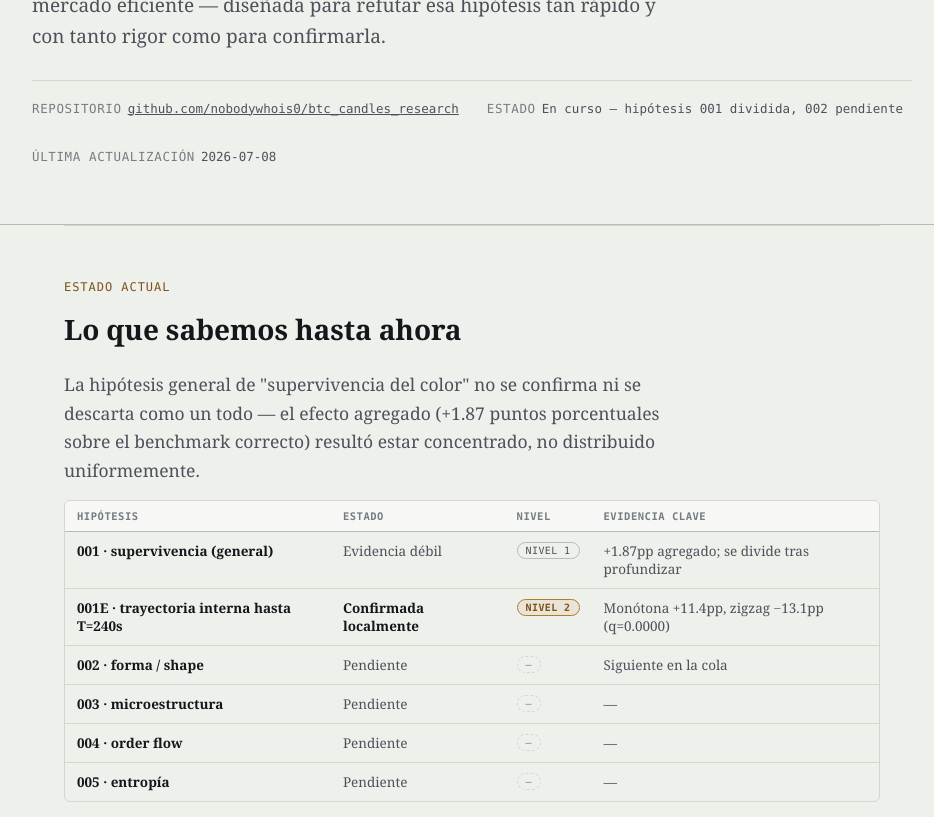
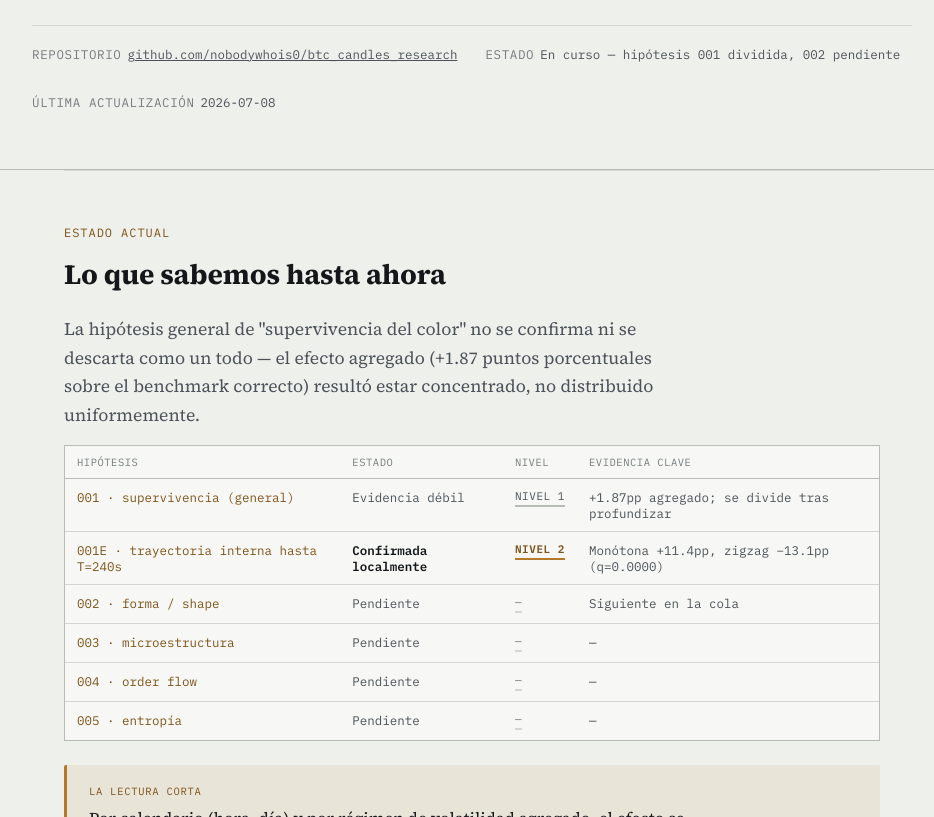
Before and after one commit to nobodywhois0/btc_candles_research, a plain HTML site: page docs/index.html in a window 1280 px wide. Shown: the part 357-1174 px from the top of the page, without its empty margins (168-1102 px from the left). Drawn offline with Linux system fonts and the light colour scheme.

Commit message:
style: switch site typography to Source Serif 4 + IBM Plex Mono, flatten chips/tables/cards
Self-hosted webfonts (docs/assets/fonts/) replace the Cambria/Charter
system-font stack, which read as generic across all 8 pages. Adds a
shared docs/assets/site.css, loaded after each page's own <style> so
it wins the cascade without touching existing markup:

- chips/pills: rounded badge -> underline tag, no fill or border box
- tables: shaded rounded header -> flat monospace terminal grid
- index.html card-grid: boxed cards -> newspaper column rule between items
- module-card/rule-card/tree-card: drop background fill, minimal radius

Semantic-color callouts (risk/win/verdict) are left untouched — that
color carries real meaning, unlike the neutral card fill it replaces.

```diff
--- /dev/null
+++ b/docs/assets/site.css
@@ -0,0 +1,103 @@
+/* Sistema tipográfico y de componentes compartido — cargado DESPUÉS del
+   <style> propio de cada página para poder sobreescribir por orden de
+   cascada sin tocar el marcado de cada documento. */
+
+@font-face{
+  font-family:"Source Serif Site";
+  font-style:normal;
+  font-weight:400 700;
+  font-display:swap;
+  src:url("fonts/source-serif-4-variable.woff2") format("woff2");
+}
+@font-face{
+  font-family:"IBM Plex Mono Site";
+  font-style:normal;
+  font-weight:400;
+  font-display:swap;
+  src:url("fonts/ibm-plex-mono-400.woff2") format("woff2");
+}
+@font-face{
+  font-family:"IBM Plex Mono Site";
+  font-style:normal;
+  font-weight:600;
+  font-display:swap;
+  src:url("fonts/ibm-plex-mono-600.woff2") format("woff2");
+}
+
+:root{
+  --font-display:"Source Serif Site",Georgia,"Iowan Old Style",serif;
+  --font-body:"Source Serif Site",Georgia,"Iowan Old Style",serif;
+  --font-mono:"IBM Plex Mono Site",ui-monospace,"SF Mono",Menlo,Consolas,monospace;
+}
+
+/* ===== Chips / niveles / verdictos: subrayado, sin caja ni relleno ===== */
+.pill,.pill--state{
+  font-family:var(--font-mono);
+  font-size:11px;
+  text-transform:uppercase;
+  letter-spacing:.05em;
+  padding:0 0 2px;
+  border-radius:0;
+  border:none;
+  border-bottom:2px solid var(--line-strong);
+  background:none;
+  white-space:nowrap;
+  display:inline-block;
+}
+.pill--lvl0,.pill--low,.pill--p2,.pill--med,.pill--moredata{color:var(--ink-muted);border-bottom-color:var(--line-strong);}
+.pill--lvl1{color:var(--ink-muted);border-bottom-color:var(--line-strong);}
+.pill--lvl2,.pill--lvl3,.pill--high,.pill--cond,.pill--weak,.pill--p1{color:var(--accent-ink);font-weight:700;border-bottom-color:var(--accent);}
+.pill--lvl4,.pill--fund,.pill--confirmed{color:var(--green);font-weight:700;border-bottom-color:var(--green);}
+.pill--kill,.pill--reject,.pill--rejected{color:var(--red);font-weight:700;border-bottom-color:var(--red);}
+.pill--p0{color:var(--accent-ink);font-weight:700;border-bottom:3px solid var(--accent);}
+.pill--p3,.pill--pending{color:var(--ink-faint);border-bottom-color:var(--line);border-bottom-style:dashed;}
+
+/* ===== Tablas: estilo terminal, mono, sin encabezado sombreado con caja redondeada ===== */
+.table-wrap{
+  overflow-x:auto;
+  margin:16px 0 24px;
+  border:1px solid var(--line-strong);
+  border-radius:0;
+  background:var(--paper-raised);
+}
+.table-wrap table{font-family:var(--font-mono);font-size:12.5px;}
+.table-wrap thead th{
+  background:none;
+  font-weight:400;
+  border-bottom:1px solid var(--line-strong);
+}
+.table-wrap tbody tr:hover{background:var(--accent-wash);}
+.table-wrap tbody td:first-child,
+.table-wrap .vartable tbody td:first-child{
+  color:var(--accent-ink);
+  font-weight:400;
+  font-family:var(--font-mono);
+}
+
+/* ===== Cards neutras (module-card, rule-card, tree-card): sin relleno,
+   radio mínimo. Los callouts con color semántico — riesgo/éxito/veredicto
+   — se dejan intactos, ese color sí comunica algo. ===== */
+.module-card,.rule-card,.tree-card{
+  background:none;
+  border-radius:3px;
+}
+
+/* ===== Card-grid de index.html: columnas de periódico, regla vertical
+   entre ítems en vez de caja alrededor de cada uno ===== */
+.card-grid{gap:30px 32px;}
+.card{
+  border:none;
+  border-radius:0;
+  background:none;
+  padding:0 28px 0 0;
+}
+.card:hover{border-color:transparent;}
+.card:hover h3{color:var(--accent-ink);}
+@media (min-width:641px){
+  .card-grid a.card:nth-child(odd){border-right:1px solid var(--line-strong);}
+  .card-grid a.card:nth-child(even){padding-left:28px;padding-right:0;}
+}
+@media (max-width:640px){
+  .card{padding:0 0 24px;border-bottom:1px solid var(--line-strong);}
+  .card:last-child{border-bottom:none;padding-bottom:0;}
+}
--- a/docs/index.html
+++ b/docs/index.html
@@ -93,6 +93,7 @@
     .doc-row{grid-template-columns:1fr;gap:4px;}
   }
 </style>
+<link rel="stylesheet" href="assets/site.css">
 
 <header class="masthead">
   <div class="masthead-inner">
```
Also changed, not shown: docs/arquitectura-plataforma-v0.4.html (+1 -0 lines), docs/dataset-diseno-v0.3.html (+1 -0 lines), docs/investigacion-velas-5m-diseno-v0.1.html (+1 -0 lines), docs/manual-investigador-v0.6.html (+1 -0 lines), docs/metodologia.html (+1 -0 lines), docs/mvp-cientifico-v0.5.html (+1 -0 lines), docs/revision-critica-v0.2.html (+1 -0 lines), docs/assets/fonts/ibm-plex-mono-400.woff2 (added), docs/assets/fonts/ibm-plex-mono-600.woff2 (added), docs/assets/fonts/source-serif-4-variable.woff2 (added).
